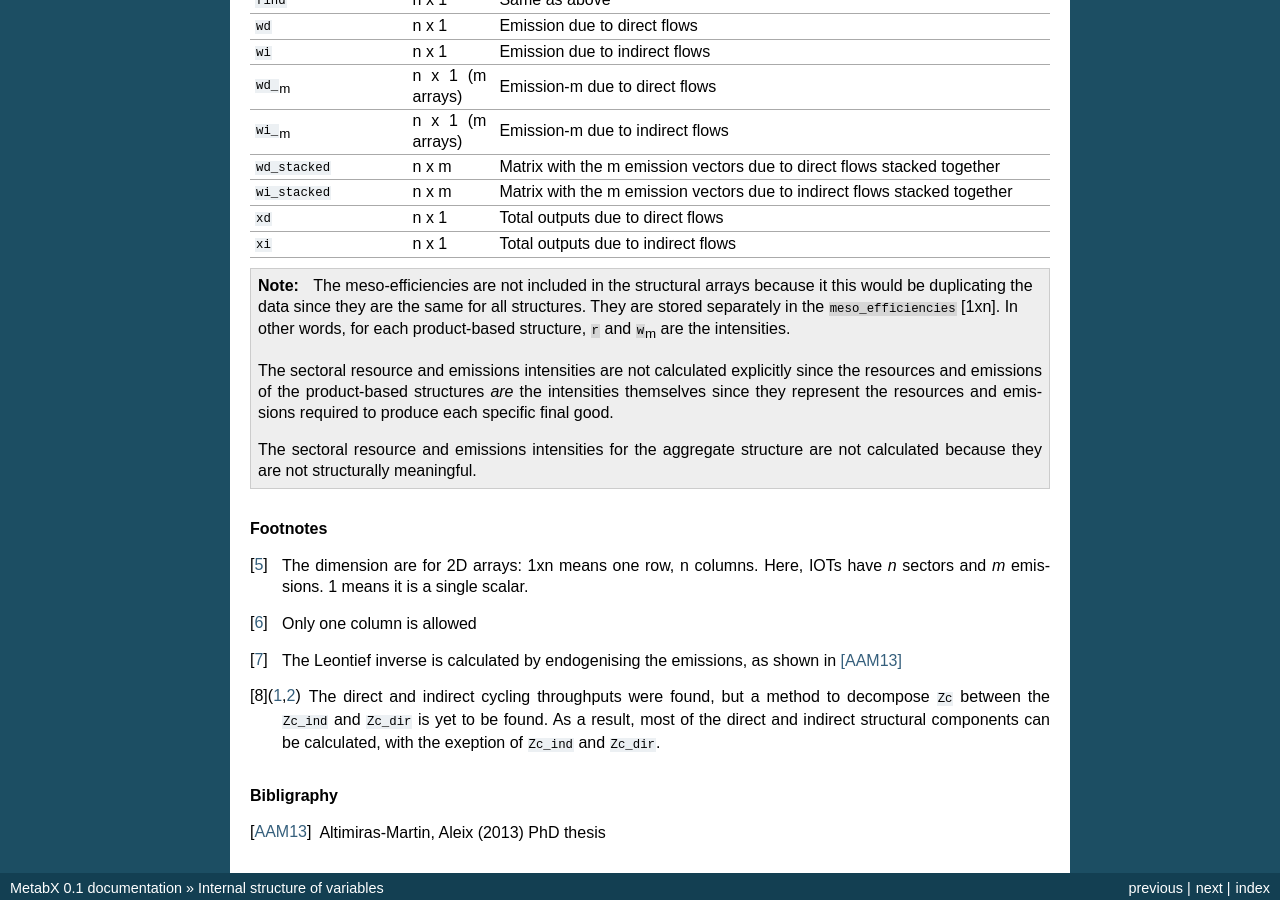
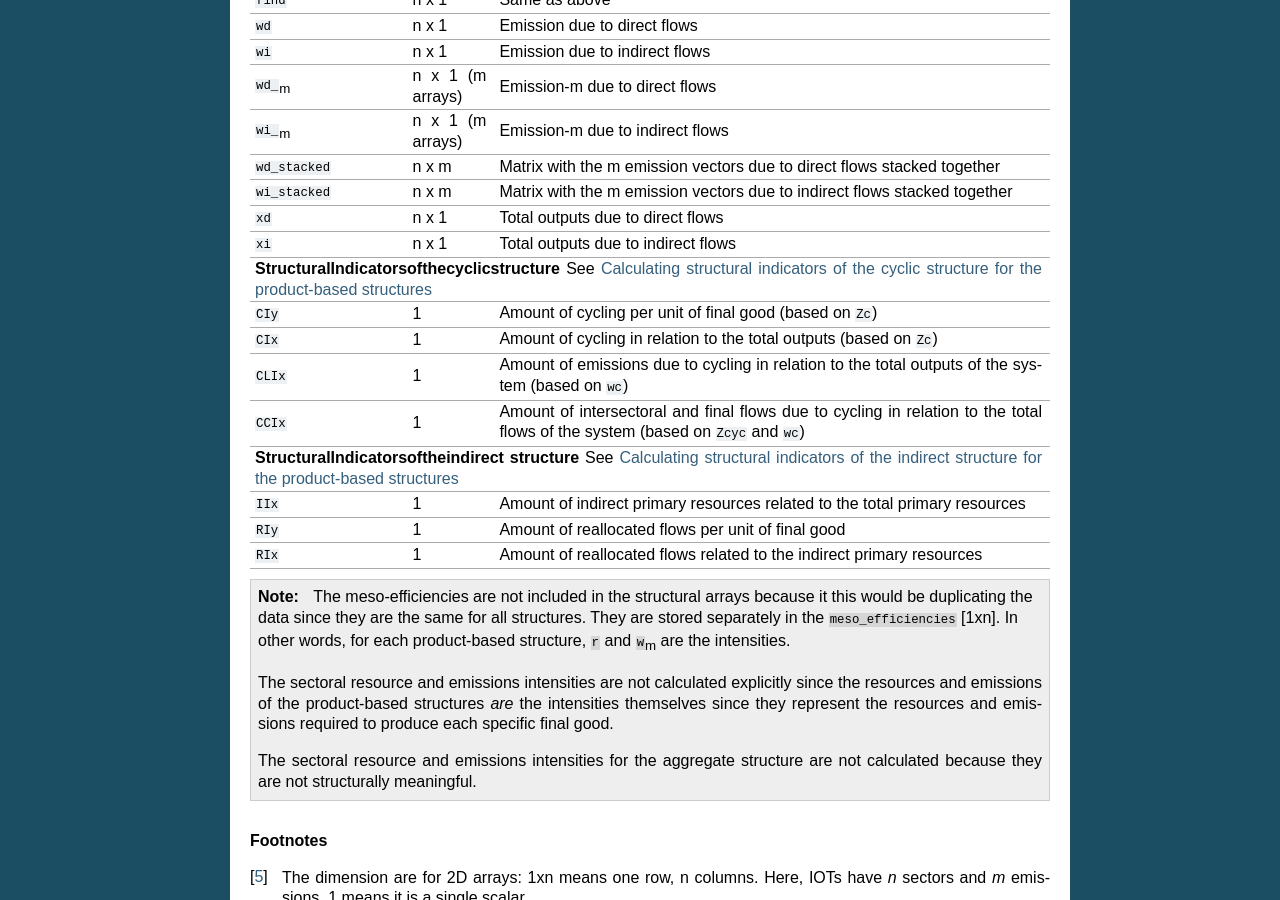
Before and after one commit to Friedsoap/MetabX, a Sphinx documentation site: the page built from DOC/source/internal_data_structure.rst, in a window 1280 px wide and 900 px high, scrolled down 2717 px. Built offline with Sphinx 7.4.7, drawn with Linux system fonts in a browser that asks for light colours.

Commit message:
added indirect and cyclic indicators in the DOCs

```diff
--- a/DOC/source/calculations.rst
+++ b/DOC/source/calculations.rst
@@ -91,7 +91,31 @@ Since finding the cyclic-acyclic and direct-indirect meta-structures is a matter
 
 However, since all overlapped cyclic-acyclic and direct-indirect components of the aggregate structure must be calculated before they they can be aggregated, finding the cyclic-acyclic and direct-indirect meta-structures for the aggregate structure is only performed after the iteration calculating the product-based structures.
 
+.. _cyc_indic:
 
+Calculating structural indicators of the cyclic structure for the product-based structures
+------------------------------------------------------------------------------------------
+
+See [AAM13]_
+
+
+Calculating structural indicators of the cyclic structure for the aggregated structure
+------------------------------------------------------------------------------------------
+
+They are calculated as a weighted average of the former.
+
+.. _ind_indic:
+
+Calculating structural indicators of the indirect structure for the product-based structures
+------------------------------------------------------------------------------------------
+
+See [AAM13]_
+
+
+Calculating structural indicators of the indirect structure for the aggregated structure
+------------------------------------------------------------------------------------------
+
+They are calculated as a weighted average of the former.
 
 
 .. rubric:: Bibligraphy
--- a/DOC/source/internal_data_structure.rst
+++ b/DOC/source/internal_data_structure.rst
@@ -259,6 +259,40 @@ The structure of ``actual_structure_dictionary`` and of each entry in ``product_
 | ``xi``                 | n x 1      | Total outputs due to               |
 |                        |            | indirect flows                     |
 +------------------------+------------+------------------------------------+
+| **Structural\ Indicators\ of\ the\ cyclic\ structure**                   |
+| See :ref:`cyc_indic`                                                     |
++------------------------+------------+------------------------------------+
+| ``CIy``                | 1          | Amount of cycling per unit of      |
+|                        |            | final good (based on ``Zc``)       |
++------------------------+------------+------------------------------------+
+| ``CIx``                | 1          | Amount of cycling in relation to   |
+|                        |            | the total outputs (based on ``Zc``)|
++------------------------+------------+------------------------------------+
+| ``CLIx``               | 1          | Amount of emissions due to cycling |
+|                        |            | in relation to the total outputs   |
+|                        |            | of the system (based on ``wc``)    |
++------------------------+------------+------------------------------------+
+| ``CCIx``               | 1          | Amount of intersectoral and final  |
+|                        |            | flows due to cycling in relation to|
+|                        |            | the total flows of the system      |
+|                        |            | (based on ``Zcyc`` and ``wc``)     |
++------------------------+------------+------------------------------------+
+| **Structural\ Indicators\ of\ the\ indirect structure**                  |
+| See :ref:`ind_indic`                                                     |
++------------------------+------------+------------------------------------+
+| ``IIx``                | 1          | Amount of indirect primary         |
+|                        |            | resources related to the total     |
+|                        |            | primary resources                  |
++------------------------+------------+------------------------------------+
+| ``RIy``                | 1          | Amount of reallocated flows per    |
+|                        |            | unit of final good                 |
++------------------------+------------+------------------------------------+
+| ``RIx``                | 1          | Amount of reallocated flows        |
+|                        |            | related to the indirect            |
+|                        |            | primary resources                  |
++------------------------+------------+------------------------------------+
+
+
 
 .. note::
 
```
